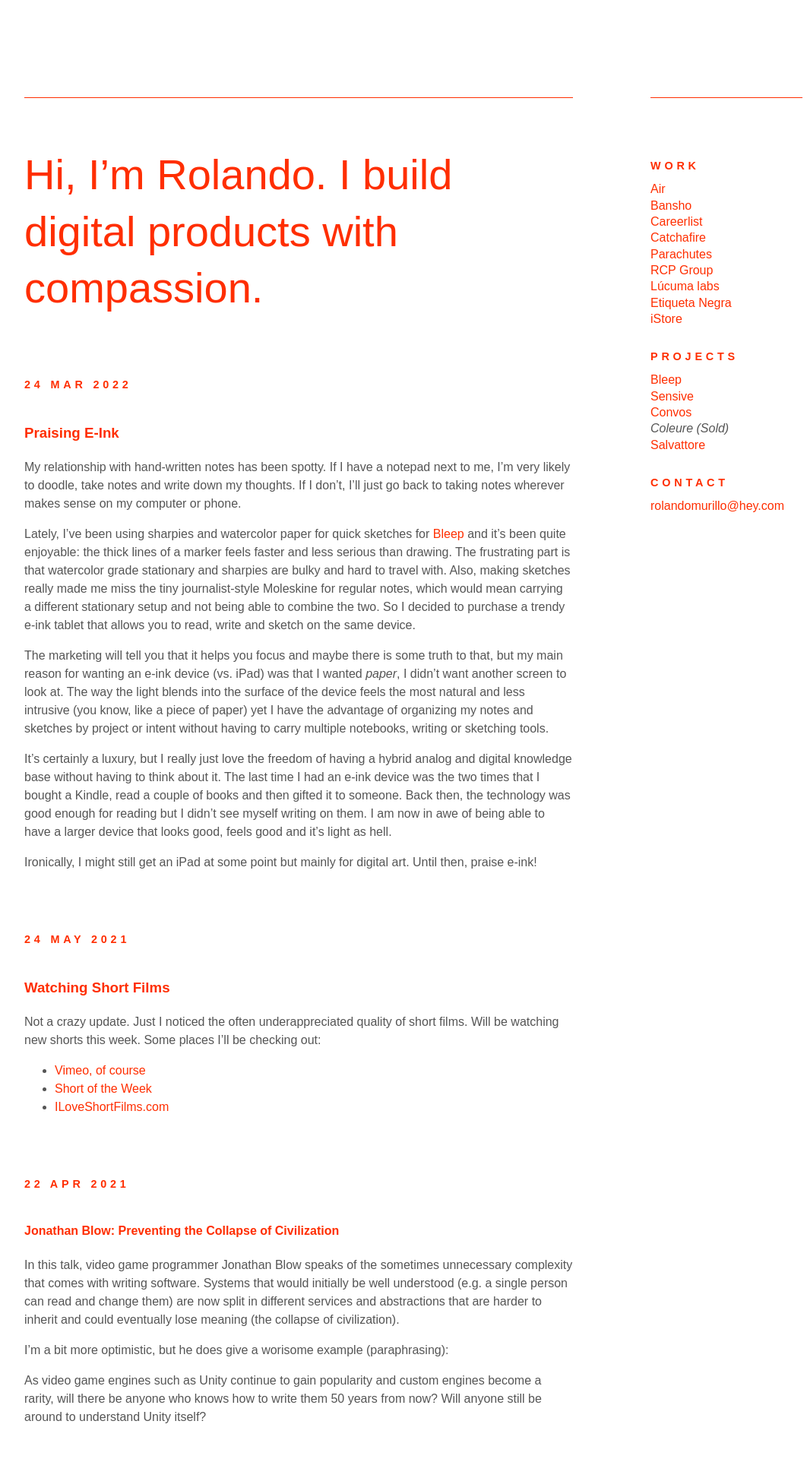
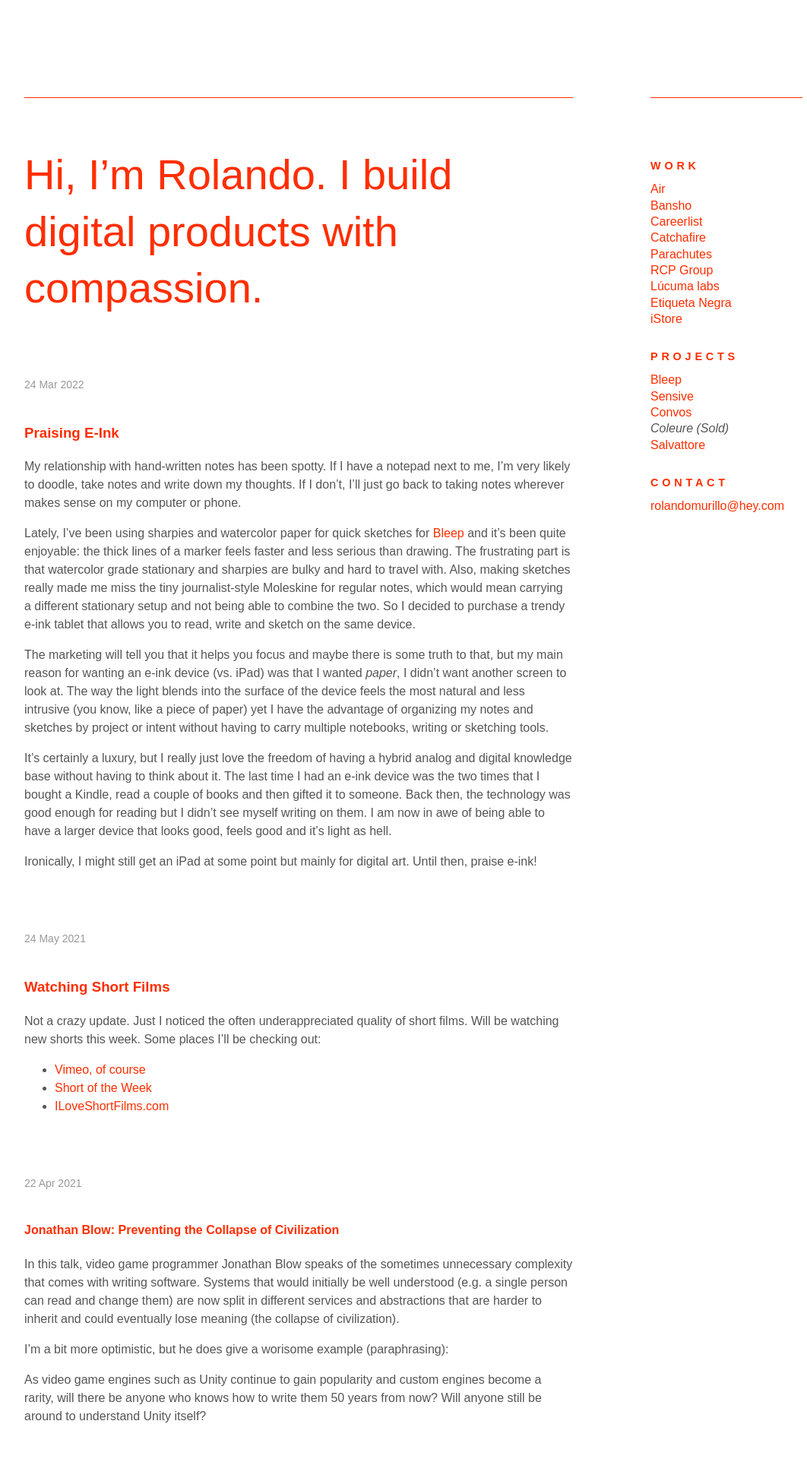
Before and after one commit to rnmp/rnmp.github.io, a Jekyll site: the page built from index.html, in a window 1280 px wide. Shown: the top 1920 px of the page at 76% size, without its empty margins (96-1158 px from the left). Built offline with Jekyll 4.4.1, drawn with Linux system fonts in a browser that asks for light colours; some web fonts are replaced.

Commit message:
Better dates

```diff
--- a/index.html
+++ b/index.html
@@ -12,7 +12,7 @@ layout: default
       {% capture nday %}{{ post.next.date | date: '%m%d%Y' }}{% endcapture %}
 
       {% if day != nday %}
-      <header class="homepage-posts__date small-caps">{{ post.date | date_to_string }}</header>
+      <header class="homepage-posts__date">{{ post.date | date_to_string }}</header>
       {% endif %}
 
       <article class="homepage-post">
--- a/site.css
+++ b/site.css
@@ -88,6 +88,8 @@ header {
 
 .homepage-posts__date {
   margin-top: 40px;
+  color: #999;
+  font-size: 14px;
 }
 
 .homepage-post {
```
